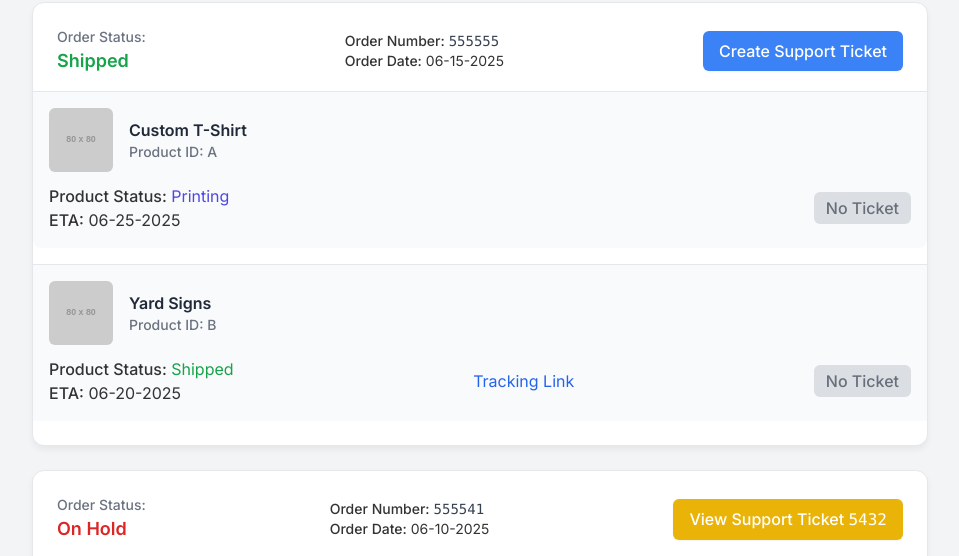
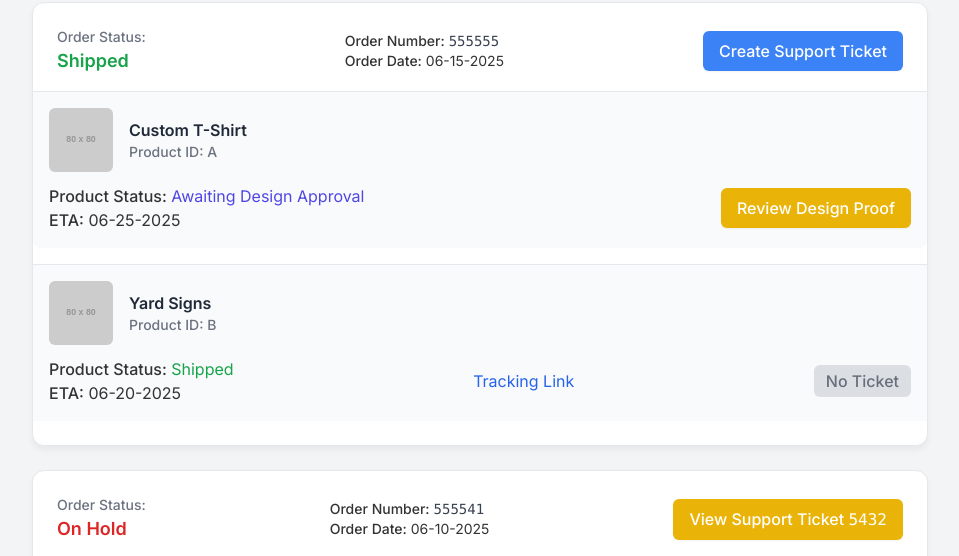
Before and after one commit to ChaouiZ/order-tracking, a plain HTML site: page index.html in a window 1280 px wide. Shown: the part 234-790 px from the top of the page, without its empty margins (160-1119 px from the left). Drawn offline with nearby package versions, Linux system fonts and the light colour scheme; placeholder pictures from the web are drawn by us.

Commit message:
Added design proof link

```diff
--- a/index.html
+++ b/index.html
@@ -67,11 +67,11 @@
                 </div>
                 <div class="flex flex-col sm:flex-row sm:items-center sm:justify-between">
                     <div class="mb-2 sm:mb-0">
-                        <p><span class="font-medium">Product Status:</span> <span class="text-indigo-600">Printing</span></p>
+                        <p><span class="font-medium">Product Status:</span> <span class="text-indigo-600">Awaiting Design Approval</span></p>
                         <p><span class="font-medium">ETA:</span> 06-25-2025</p>
                     </div>
-                    <button class="mt-2 sm:mt-0 px-3 py-1 bg-gray-300 text-gray-700 font-medium rounded-md cursor-not-allowed opacity-75">
-                        No Ticket
+                    <button class="mt-2 sm:mt-0 px-4 py-2 bg-yellow-500 hover:bg-yellow-600 text-white font-medium rounded-md shadow-sm transition duration-150 ease-in-out">
+                        Review Design Proof
                     </button>
                 </div>
             </div>
```
